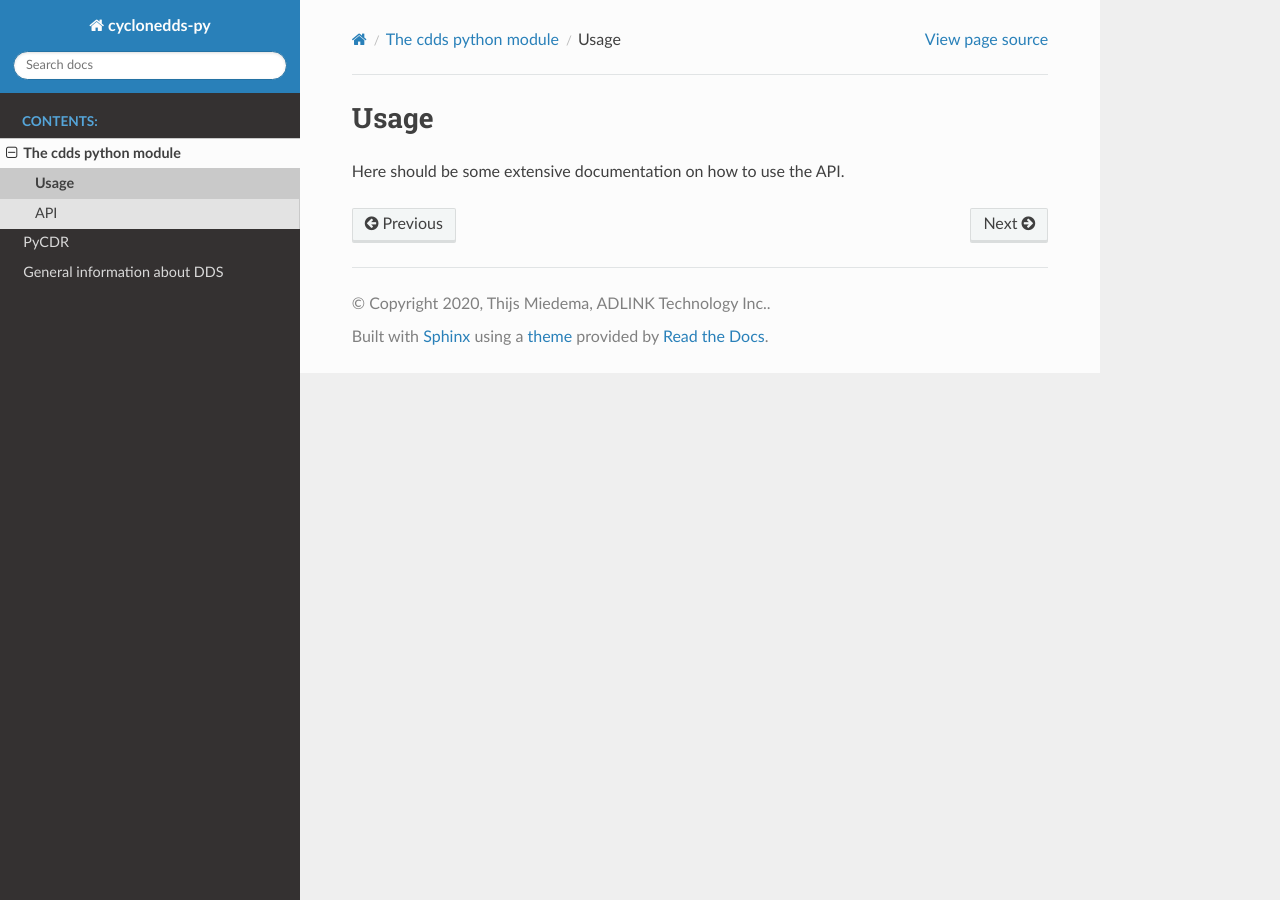
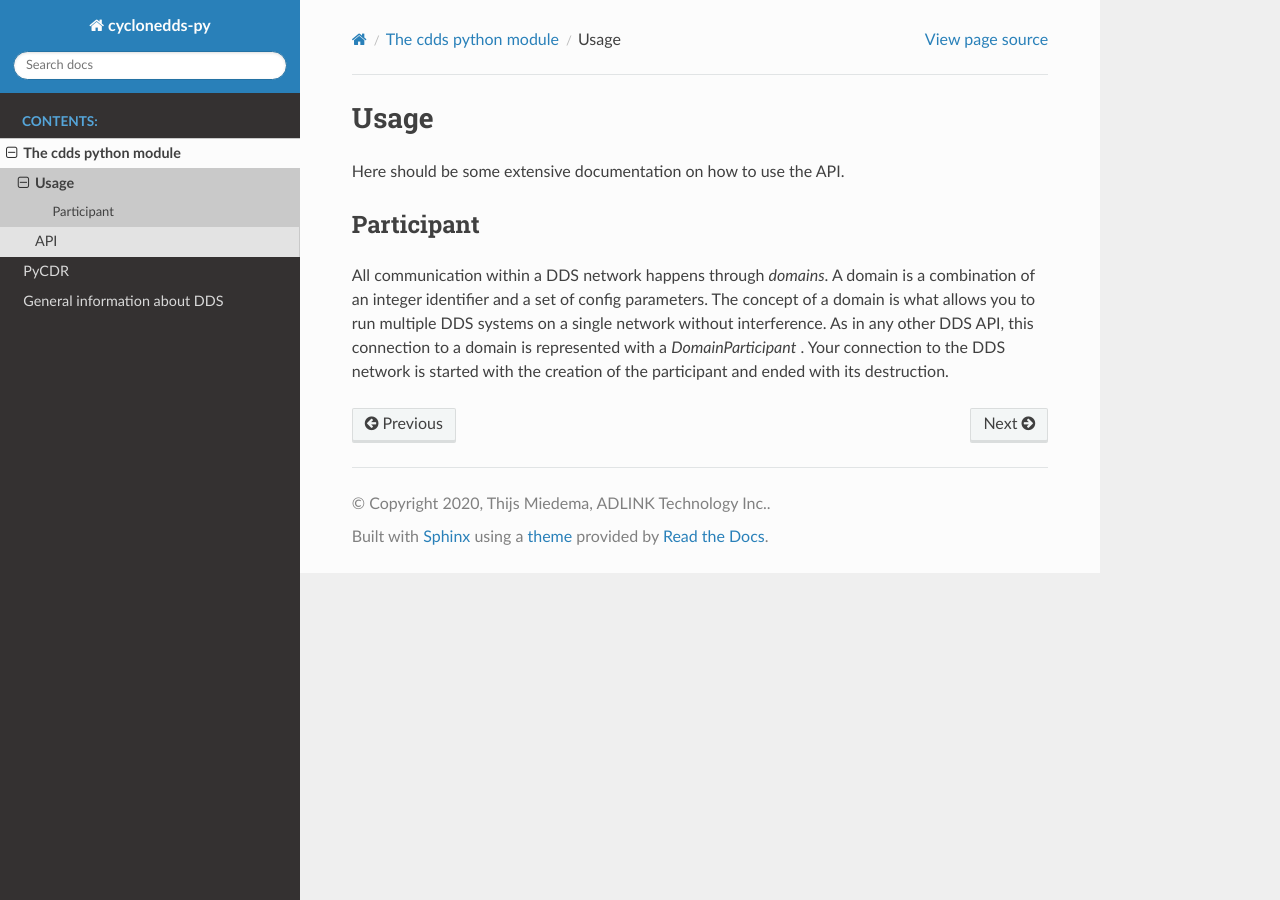
Before and after one commit to thijsmie/cdds-py, a Sphinx documentation site: the page built from docs/source/usage.rst, in a window 1280 px wide. Built offline with Sphinx 7.4.7 and the Read the Docs theme 2.0.0, drawn with Linux system fonts in a browser that asks for light colours.

```diff
--- a/docs/source/usage.rst
+++ b/docs/source/usage.rst
@@ -2,3 +2,9 @@
 =====
 
 Here should be some extensive documentation on how to use the API.
+
+
+Participant
+^^^^^^^^^^^
+
+All communication within a DDS network happens through *domains*. A domain is a combination of an integer identifier and a set of config parameters. The concept of a domain is what allows you to run multiple DDS systems on a single network without interference. As in any other DDS API, this connection to a domain is represented with a `DomainParticipant` . Your connection to the DDS network is started with the creation of the participant and ended with its destruction.
```
